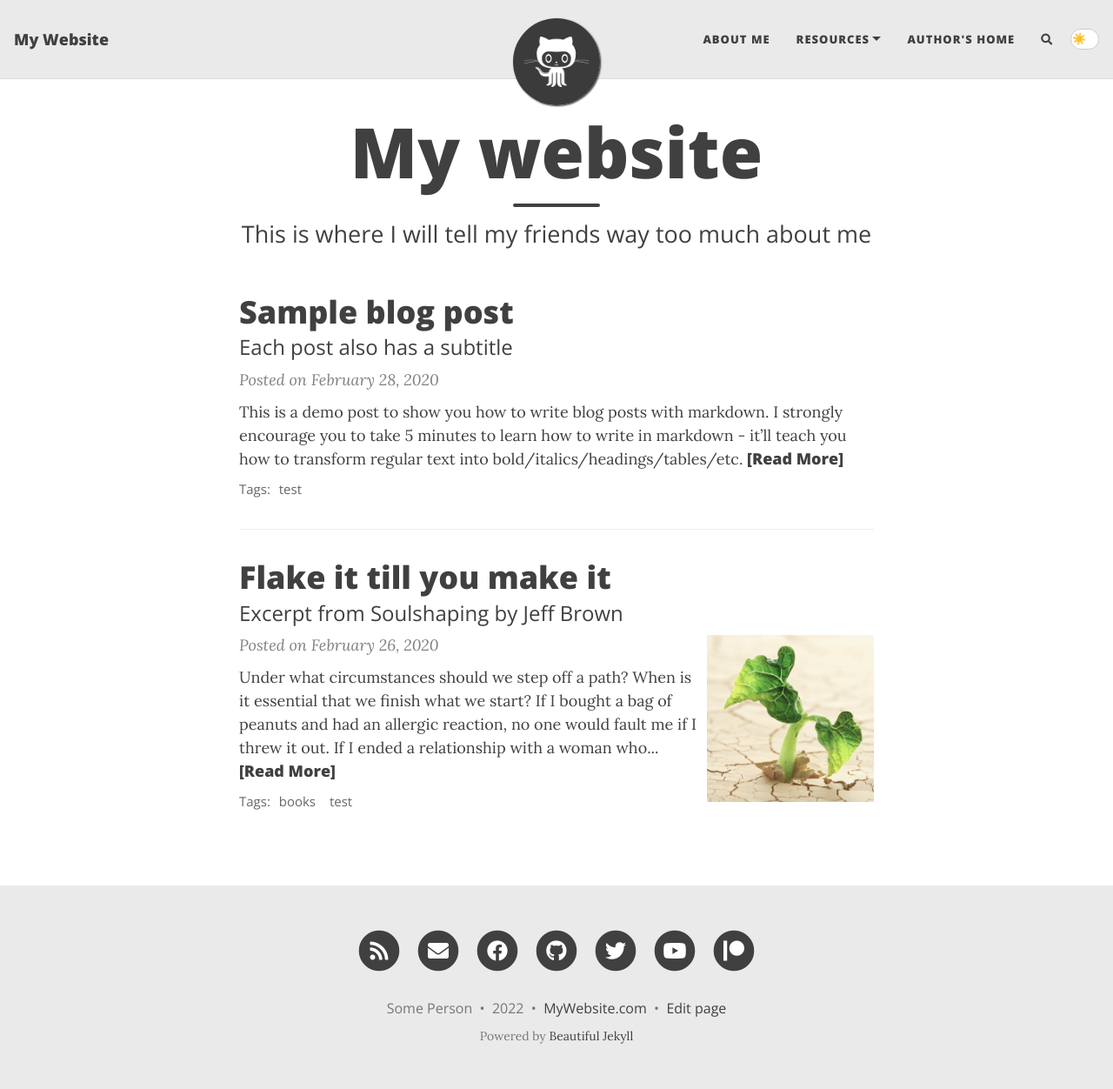
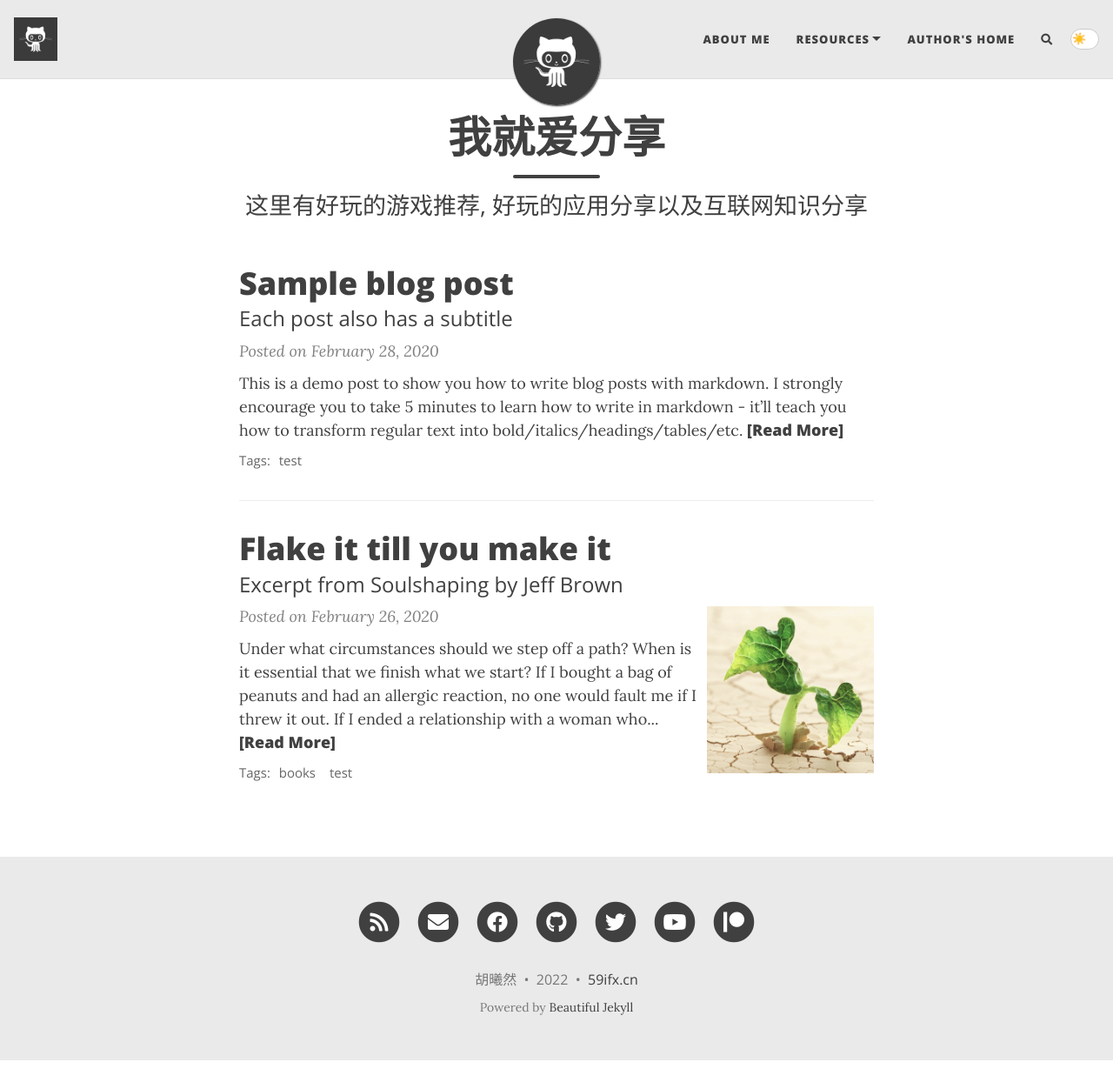
Before and after one commit to 592fx/592fx.github.io, a Jekyll site: the page built from index.html, in a window 1280 px wide and 1252 px high. Shown: the whole window at 87% size. Built offline with Jekyll 4.4.1, drawn with Linux system fonts in a browser that asks for light colours; nearby versions of some CDN libraries; the list of posts is cut into pages by our own code; comment, search, counter and statistics services are not loaded.

Commit message:
no message

```diff
--- a/_config.yml
+++ b/_config.yml
@@ -10,10 +10,15 @@
 ############################
 
 # Name of website
-title: My Website
+title: 我就爱分享
+
+# The keywords to associate with your website, for SEO purposes
+#keywords: "my,list,of,keywords"
+keywords: "我就爱分享, 59ifx, 游戏分享, app分享, 云主机分享, 互联网分享, 知识分享"
 
 # Your name to show in the footer
-author: Some Person
+author: 胡曦然
+
 
 ###############################################
 # --- List of links in the navigation bar --- #
@@ -39,7 +44,7 @@ round-avatar: true
 
 # If you want to have an image logo in the top-left corner instead of having the title of the website,
 # then specify the following parameter
-#title-img: /path/to/image
+title-img: "/assets/img/avatar-icon.png"
 
 
 #####################################
@@ -49,7 +54,7 @@ round-avatar: true
 # Select the social network links that you want to show in the footer.
 # Uncomment the links you want to show and add your information to each one.
 social-network-links:
-  email: "someone@example.com"
+  email: "hucd_mail@yeah.net"
   rss: true  # remove this line if you don't want to show an RSS link at the bottom
   facebook: deanattali
   github: daattali
@@ -94,7 +99,7 @@ share-links-active:
 
 # How to display the link to your website in the footer
 # Remove this if you don't want a link in the footer
-url-pretty: "MyWebsite.com"
+url-pretty: "59ifx.cn"
 
 # Excerpt word length - Truncate the excerpt of each post on the feed page to the specified number of words
 excerpt_length: 50
@@ -109,15 +114,12 @@ feed_show_tags: true
 post_search: true
 
 # Add a button in the footer to edit the current page. Only works if your website is hosted on GitHub
-edit_page_button: true
+edit_page_button: false
 
 # Allow sub-menu items (second-level navigation menu items) to be longer than the top-level menu
 # If this setting is off, then long sub-menu words might get cut off
 # See https://github.com/daattali/beautiful-jekyll/issues/765 to understand the issue this setting can solve
 navbar-var-length: false
-
-# The keywords to associate with your website, for SEO purposes
-#keywords: "my,list,of,keywords"
 
 ######################################
 # --- Colours / background image --- #
@@ -247,7 +249,7 @@ date_format: "%B %-d, %Y"
 #################################################################################
 
 # Output options (more information on Jekyll's site)
-timezone: "America/Toronto"
+timezone: "Asia/Shanghai"
 markdown: kramdown
 highlighter: rouge
 permalink: /:year-:month-:day-:title/
--- a/_includes/head.html
+++ b/_includes/head.html
@@ -35,9 +35,14 @@
   <meta name="theme-color" content="{{ site.mobile-theme-col }}">
   {% endif %}
 
-  {% if site.keywords %}
+  {% if page.keywords %}
+  <meta name="keywords" content="{{ page.keywords }}">
+  {% else %}
+      {% if site.keywords %}
   <meta name="keywords" content="{{ site.keywords }}">
+      {% endif %}
   {% endif %}
+
 
   {% if site.rss-description %}
   <link rel="alternate" type="application/rss+xml" title="{{ site.title }}" href="{{ '/feed.xml' | absolute_url }}">
--- a/assets/css/beautifuljekyll.css
+++ b/assets/css/beautifuljekyll.css
@@ -665,7 +665,7 @@ nav.top-nav-short-permanent ~ header > .intro-header.big-img {
 }
 .intro-header .page-heading h1 {
   margin-top: 0;
-  font-size: 3.125rem;
+  font-size: 2.1875rem;
 }
 .intro-header .post-heading h1 {
   margin-top: 0;
@@ -718,7 +718,7 @@ nav.top-nav-short-permanent ~ header > .intro-header.big-img {
     padding: 9.375rem 0;
   }
   .intro-header .page-heading h1 {
-    font-size: 5rem;
+    font-size: 3.125rem;
   }
   .intro-header .post-heading h1 {
     font-size: 3.125rem;
--- a/index.html
+++ b/index.html
@@ -1,5 +1,5 @@
 ---
 layout: home
-title: My website
-subtitle: This is where I will tell my friends way too much about me
+title: 我就爱分享
+subtitle: 这里有好玩的游戏推荐, 好玩的应用分享以及互联网知识分享
 ---
```
Also changed, not shown: _posts/2020-02-28-test-markdown.md (+1 -0 lines), 9 other files.
